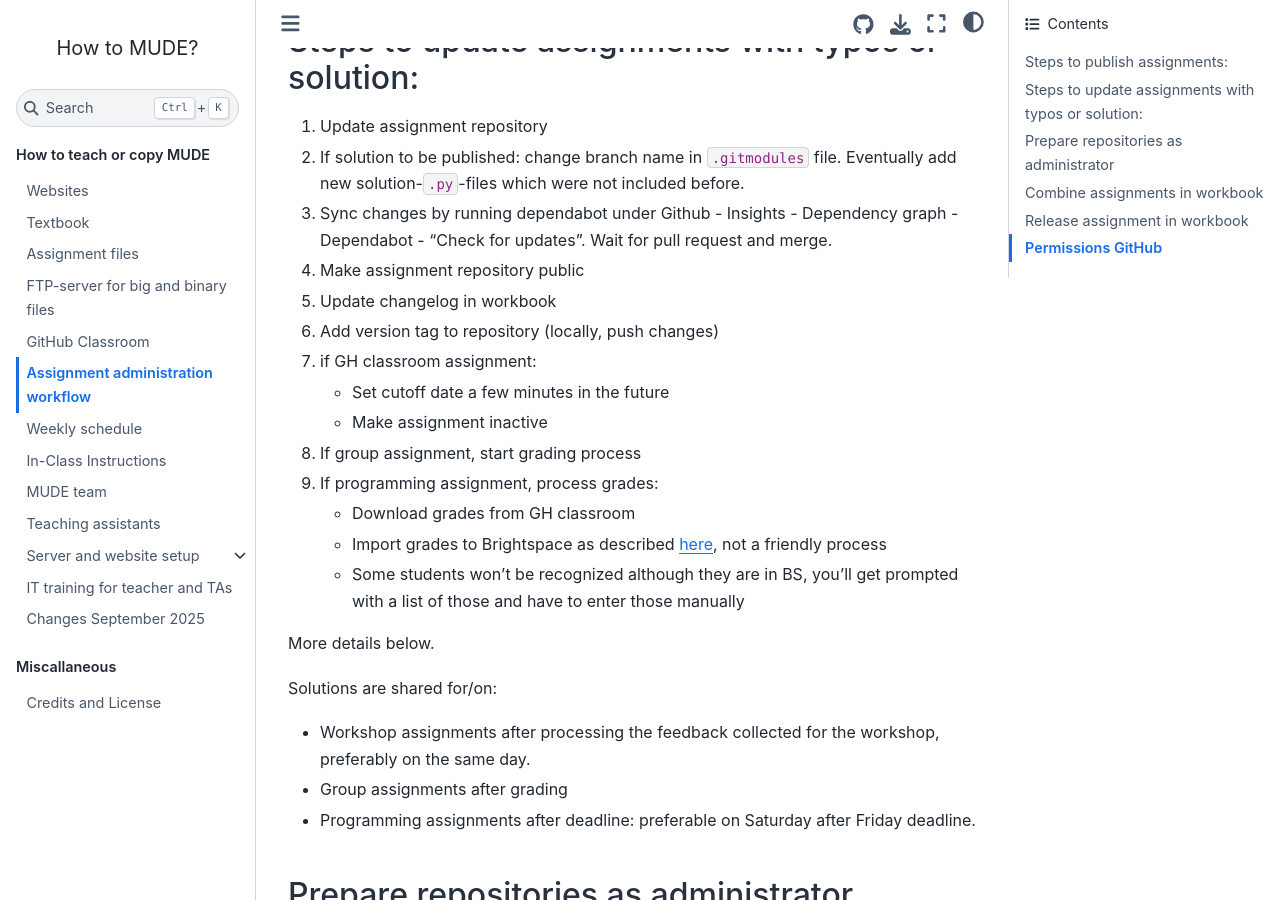
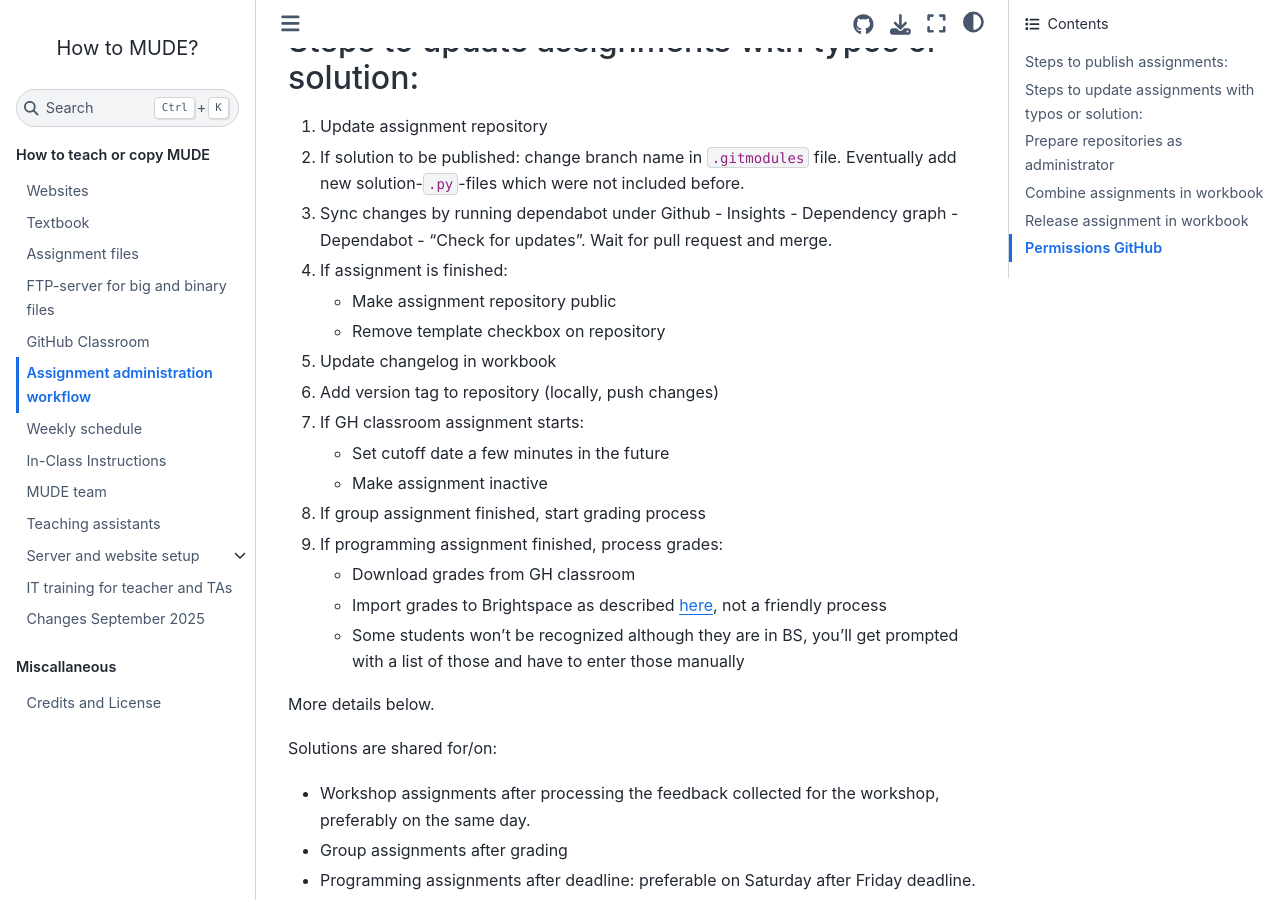
Before and after one commit to TUDelft-MUDE/teacher, a Jupyter Book: the page built from book/assignment_workflow.md, in a window 1280 px wide and 900 px high, scrolled down 1304 px. Built offline with Jupyter Book 1.0.4 settings and Sphinx 7.4.7 and the Sphinx Book theme 1.1.4, drawn with Linux system fonts in a browser that asks for light colours; comment, search, counter and statistics services are not loaded.

Commit message:
Clarify assignment workflow steps
Updated steps for assignment workflow to clarify conditions for making the repository public and grading processes.

```diff
--- a/book/assignment_workflow.md
+++ b/book/assignment_workflow.md
@@ -38,14 +38,16 @@ More details below
 1. Update assignment repository
 2. If solution to be published: change branch name in `.gitmodules` file. Eventually add new solution-`.py`-files which were not included before.
 3. Sync changes by running dependabot under Github - Insights - Dependency graph - Dependabot - "Check for updates". Wait for pull request and merge.
-4. Make assignment repository public
+4. If assignment is finished:
+    - Make assignment repository public
+    - Remove template checkbox on repository
 5. Update changelog in workbook
 6. Add version tag to repository (locally, push changes)
-7. if GH classroom assignment:
+7. If GH classroom assignment starts:
     - Set cutoff date a few minutes in the future
     - Make assignment inactive
-8. If group assignment, start grading process
-9. If programming assignment, process grades:
+8. If group assignment finished, start grading process
+9. If programming assignment finished, process grades:
     - Download grades from GH classroom
     - Import grades to Brightspace as described [here](https://www.tudelft.nl/en/teaching-support/educational-tools/brightspace/assessing-assignments-grading/manage-grades#exportingimporting-grades), not a friendly process
     - Some students won't be recognized although they are in BS, you'll get prompted with a list of those and have to enter those manually
```
